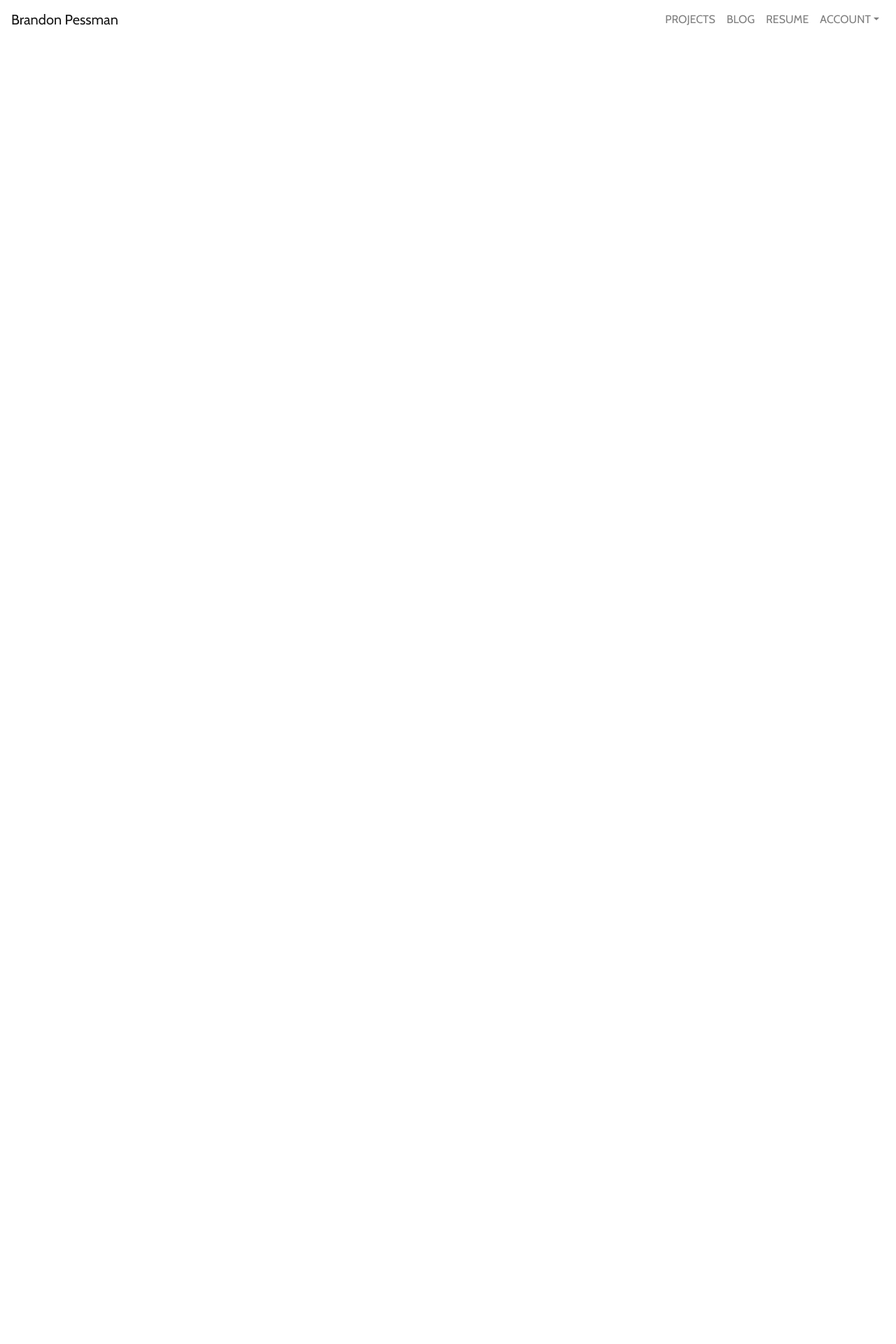
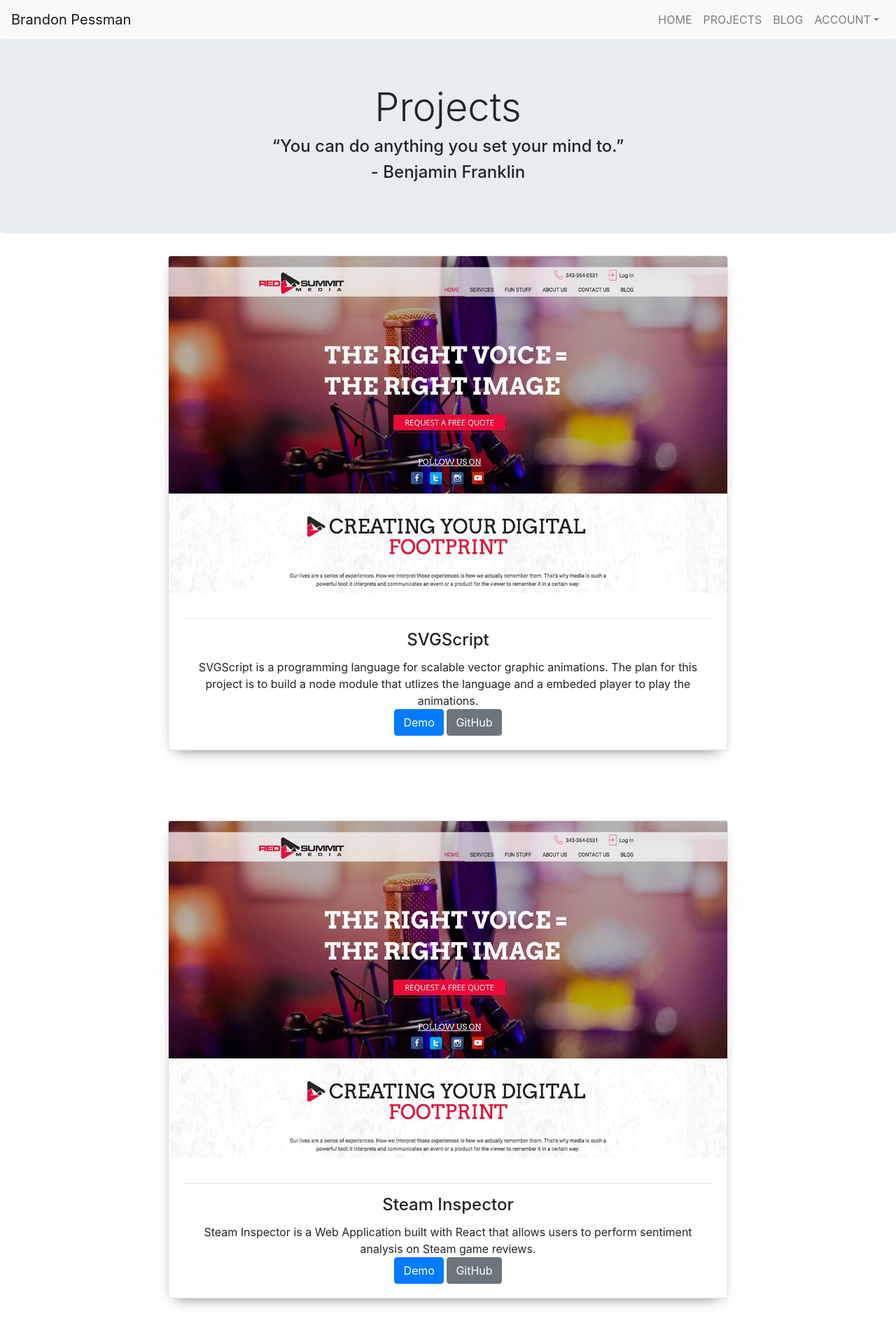
Before and after one commit to BrandonPessman/mywebsite, a React (Create React App) app in the folder frontend/: page /projects in a window 1280 px wide. Shown: the top 1920 px of the page at 70% size. Before the commit the page ends 800 px from the top, so only its background shows below. Built offline with nearby package versions, Linux system fonts and the light colour scheme.

Commit message:
Lots of changes

```diff
--- a/frontend/package.json
+++ b/frontend/package.json
@@ -5,6 +5,8 @@
   "dependencies": {
     "axios": "^0.18.0",
     "bootstrap": "^4.3.1",
+    "mdbootstrap": "^4.8.5",
+    "mdbreact": "^4.18.0",
     "react": "^16.8.6",
     "react-dom": "^16.8.6",
     "react-router-dom": "^5.0.0",
--- a/frontend/public/index.html
+++ b/frontend/public/index.html
@@ -5,12 +5,7 @@
     <link rel="shortcut icon" href="%PUBLIC_URL%/favicon.ico" />
     <meta name="viewport" content="width=device-width, initial-scale=1" />
     <meta name="theme-color" content="#000000" />
-    <link
-      rel="stylesheet"
-      href="https://maxcdn.bootstrapcdn.com/bootstrap/4.0.0/css/bootstrap.min.css"
-      integrity="sha384-Gn5384xqQ1aoWXA+058RXPxPg6fy4IWvTNh0E263XmFcJlSAwiGgFAW/dAiS6JXm"
-      crossorigin="anonymous"
-    />
+
     <!--
       manifest.json provides metadata used when your web app is installed on a
       user's mobile device or desktop. See https://developers.google.com/web/fundamentals/web-app-manifest/
--- a/frontend/src/components/App.js
+++ b/frontend/src/components/App.js
@@ -14,6 +14,10 @@ import {
 } from 'reactstrap'
 import { BrowserRouter as Router, Route } from 'react-router-dom'
 import Home from './Home'
+import Blog from './Blog'
+import Projects from './Projects'
+import Login from './Login'
+import Footer from './Footer'
 
 export default class App extends React.Component {
   constructor(props) {
@@ -38,20 +42,20 @@ export default class App extends React.Component {
           <Collapse isOpen={this.state.isOpen} navbar>
             <Nav className="ml-auto" navbar>
               <NavItem>
-                <NavLink href="">PROJECTS</NavLink>
+                <NavLink href="/">HOME</NavLink>
               </NavItem>
               <NavItem>
-                <NavLink href="">BLOG</NavLink>
+                <NavLink href="/projects">PROJECTS</NavLink>
               </NavItem>
               <NavItem>
-                <NavLink href="">RESUME</NavLink>
+                <NavLink href="/blog">BLOG</NavLink>
               </NavItem>
               <UncontrolledDropdown nav inNavbar>
                 <DropdownToggle nav caret>
                   ACCOUNT
                 </DropdownToggle>
                 <DropdownMenu right>
-                  <DropdownItem>LOGIN</DropdownItem>
+                  <DropdownItem href="/login">LOGIN</DropdownItem>
                   <DropdownItem>REGISTER</DropdownItem>
                   <DropdownItem divider />
                   <DropdownItem>LOGOUT</DropdownItem>
@@ -63,8 +67,12 @@ export default class App extends React.Component {
 
         <Router>
           <Route path="/" exact component={Home} />
-          <Route path="/about/" component={Home} />
+          <Route path="/projects" component={Projects} />
+          <Route path="/blog" component={Blog} />
+          <Route path="/login" component={Login} />
         </Router>
+
+        <Footer />
       </div>
     )
   }
--- /dev/null
+++ b/frontend/src/components/Blog.js
@@ -0,0 +1,20 @@
+import React from 'react'
+import { Jumbotron, Col, Row, Container } from 'reactstrap'
+
+export default class Blog extends React.Component {
+  render() {
+    return (
+      <div>
+        <Jumbotron>
+          <center>
+            <h2 className="display-4">Blog</h2>
+            <h4>
+              A place for me to dump my ideas, thoughts, and dreams in one
+              collection location.
+            </h4>
+          </center>
+        </Jumbotron>
+      </div>
+    )
+  }
+}
--- /dev/null
+++ b/frontend/src/components/Footer.js
@@ -0,0 +1,7 @@
+import React from 'react'
+
+export default class Footer extends React.Component {
+  render() {
+    return <div className="footbar" />
+  }
+}
--- a/frontend/src/components/Home.js
+++ b/frontend/src/components/Home.js
@@ -46,25 +46,25 @@ export default class Home extends React.Component {
               <h4>
                 <strong>Contact</strong>
               </h4>
-              <a href="/" target="_blank">
+              <a className="accent-text" href="/" target="_blank">
                 LinkedIn
               </a>
               <br />
-              <a href="/" target="_blank">
+              <a className="accent-text" href="/" target="_blank">
                 GitHub
               </a>
               <br />
-              <a href="/" target="_blank">
+              <a className="accent-text" href="/" target="_blank">
                 Facebook
               </a>
               <br />
 
-              <a href="/" target="_blank">
+              <a className="accent-text" href="/" target="_blank">
                 Twitter
               </a>
               <br />
 
-              <a href="/" target="_blank">
+              <a className="accent-text" href="/" target="_blank">
                 Email
               </a>
             </Col>
--- /dev/null
+++ b/frontend/src/components/Login.js
@@ -0,0 +1,17 @@
+import React from 'react'
+import { Jumbotron, Col, Row, Container } from 'reactstrap'
+
+export default class Login extends React.Component {
+  render() {
+    return (
+      <div>
+        <Jumbotron>
+          <center>
+            <h2 className="display-4">Login</h2>
+            <h4>Administration Access for the Website.</h4>
+          </center>
+        </Jumbotron>
+      </div>
+    )
+  }
+}
--- /dev/null
+++ b/frontend/src/components/Projects.js
@@ -0,0 +1,137 @@
+import React from 'react'
+import {
+  Jumbotron,
+  Col,
+  Row,
+  Container,
+  Card,
+  CardImg,
+  CardText,
+  CardBody,
+  CardTitle,
+  CardSubtitle,
+  Button,
+  Popover,
+  PopoverHeader,
+  PopoverBody,
+} from 'reactstrap'
+import Example1 from '../images/example1.jpg'
+
+export default class Projects extends React.Component {
+  constructor(props) {
+    super(props)
+
+    this.toggle = this.toggle.bind(this)
+    this.state = {
+      popoverOpen: false,
+    }
+  }
+
+  toggle() {
+    this.setState({
+      popoverOpen: !this.state.popoverOpen,
+    })
+  }
+
+  render() {
+    return (
+      <div>
+        <Jumbotron>
+          <center>
+            <h2 className="display-4">Projects</h2>
+            <h4>“You can do anything you set your mind to.”</h4>
+            <h4>- Benjamin Franklin</h4>
+          </center>
+        </Jumbotron>
+
+        <Container>
+          <center>
+            <Row>
+              <Col>
+                <Card>
+                  <CardImg
+                    top
+                    width="100%"
+                    src={Example1}
+                    alt="Card image cap"
+                  />
+                  <CardBody>
+                    <center>
+                      <hr />
+                      <CardTitle>
+                        <h4>SVGScript</h4>
+                      </CardTitle>
+                      <CardText>
+                        SVGScript is a programming language for scalable vector
+                        graphic animations. The plan for this project is to
+                        build a node module that utlizes the language and a
+                        embeded player to play the animations.
+                      </CardText>
+                    </center>
+                    <Button color="primary">Demo</Button>{' '}
+                    <Button color="secondary">GitHub</Button>{' '}
+                  </CardBody>
+                </Card>
+              </Col>
+            </Row>
+
+            <Row>
+              <Col>
+                <Card>
+                  <CardImg
+                    top
+                    width="100%"
+                    src={Example1}
+                    alt="Card image cap"
+                  />
+                  <CardBody>
+                    <center>
+                      <hr />
+                      <CardTitle>
+                        <h4>Steam Inspector</h4>
+                      </CardTitle>
+                      <CardText>
+                        Steam Inspector is a Web Application built with React
+                        that allows users to perform sentiment analysis on Steam
+                        game reviews.
+                      </CardText>
+                    </center>
+                    <Button color="primary">Demo</Button>{' '}
+                    <Button color="secondary">GitHub</Button>{' '}
+                  </CardBody>
+                </Card>
+              </Col>
+            </Row>
+            <Row>
+              <Col>
+                <Card>
+                  <CardImg
+                    top
+                    width="100%"
+                    src={Example1}
+                    alt="Card image cap"
+                  />
+                  <CardBody>
+                    <center>
+                      <hr />
+                      <CardTitle>
+                        <h4>Personal Website</h4>
+                      </CardTitle>
+                      <CardText>
+                        This website was built from scratch in order to show off
+                        all I have to show. Its always going to be a work in
+                        progress.
+                      </CardText>
+                    </center>
+                    <Button color="primary">Demo</Button>{' '}
+                    <Button color="secondary">GitHub</Button>{' '}
+                  </CardBody>
+                </Card>
+              </Col>
+            </Row>
+          </center>
+        </Container>
+      </div>
+    )
+  }
+}
--- a/frontend/src/style.css
+++ b/frontend/src/style.css
@@ -1,16 +1,22 @@
 :root {
-  --accent-text: rgb(52, 136, 233);
+  --accent-text: blue;
 }
 
-body {
-  font-family: 'Cabin', sans-serif;
+.nav-link:hover {
+  color: var(--accent-text) !important;
+  transition: 0.4s;
 }
 
 .navbar {
-  background-color: white !important;
+  box-shadow: 0px 0px 0px black;
+}
+
+.jumbotron {
+  box-shadow: 0px 0px 0px black;
 }
 
 .avatar {
+  margin: 30px;
   border: 8px solid white;
   border-radius: 500px;
   -webkit-border-radius: 500px;
@@ -21,3 +27,24 @@ body {
 .accent-text {
   color: var(--accent-text);
 }
+
+a.accent-text:hover {
+  text-decoration: none;
+  transition: 0.4s;
+}
+
+.card {
+  margin-bottom: 100px;
+  width: 800px;
+  box-shadow: -1px 9px 20px -12px rgba(0, 0, 0, 0.65);
+  transition: 0.4s;
+}
+
+.card:hover {
+  box-shadow: -1px 9px 35px -12px rgba(0, 0, 0, 0.75);
+  transition: 0.4s;
+}
+
+.footbar {
+  height: 300px;
+}
```
Also changed, not shown: frontend/src/images/example1.jpg (added), 1 other file (tests, documents, lock files or other folders).
